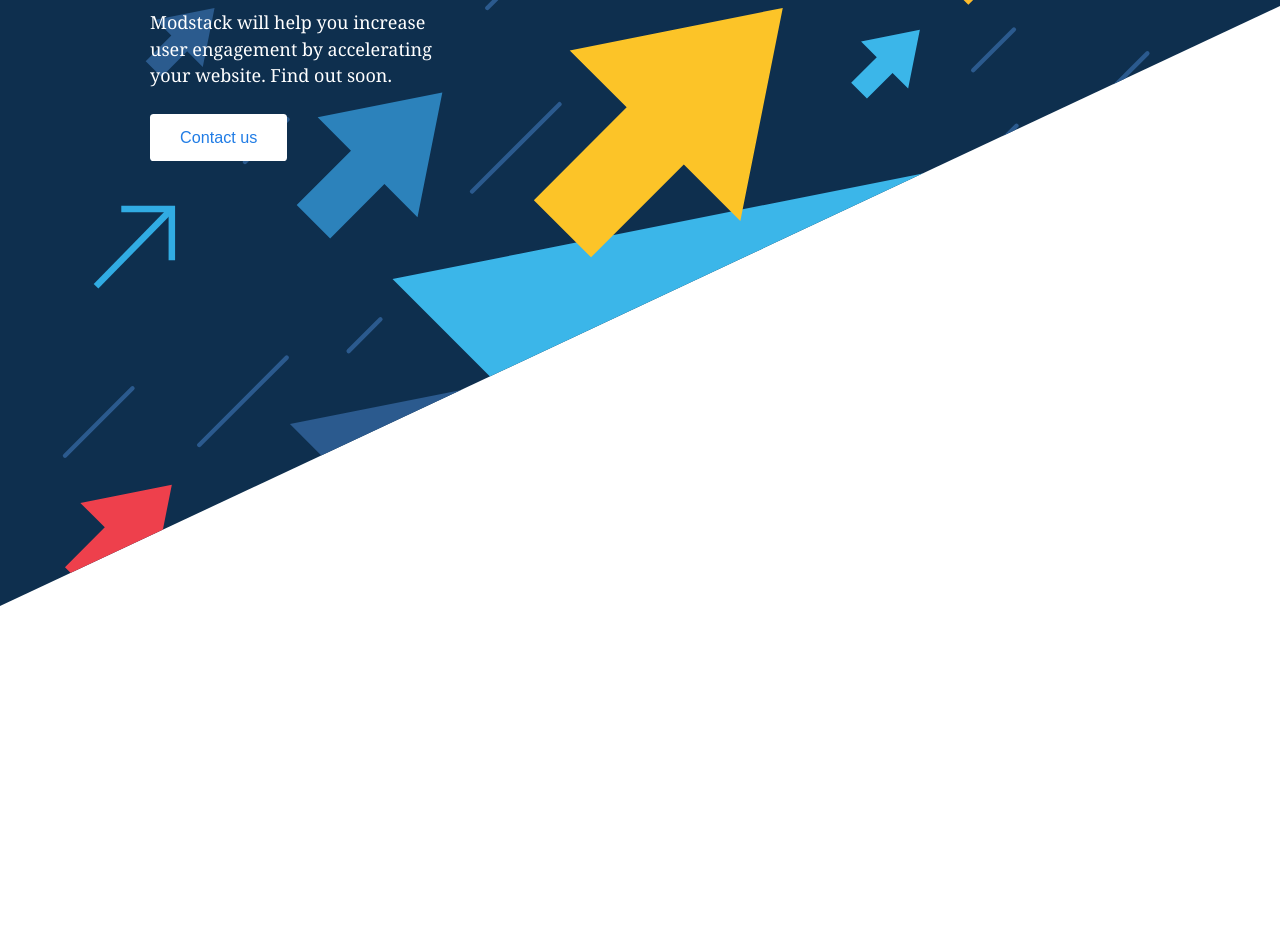
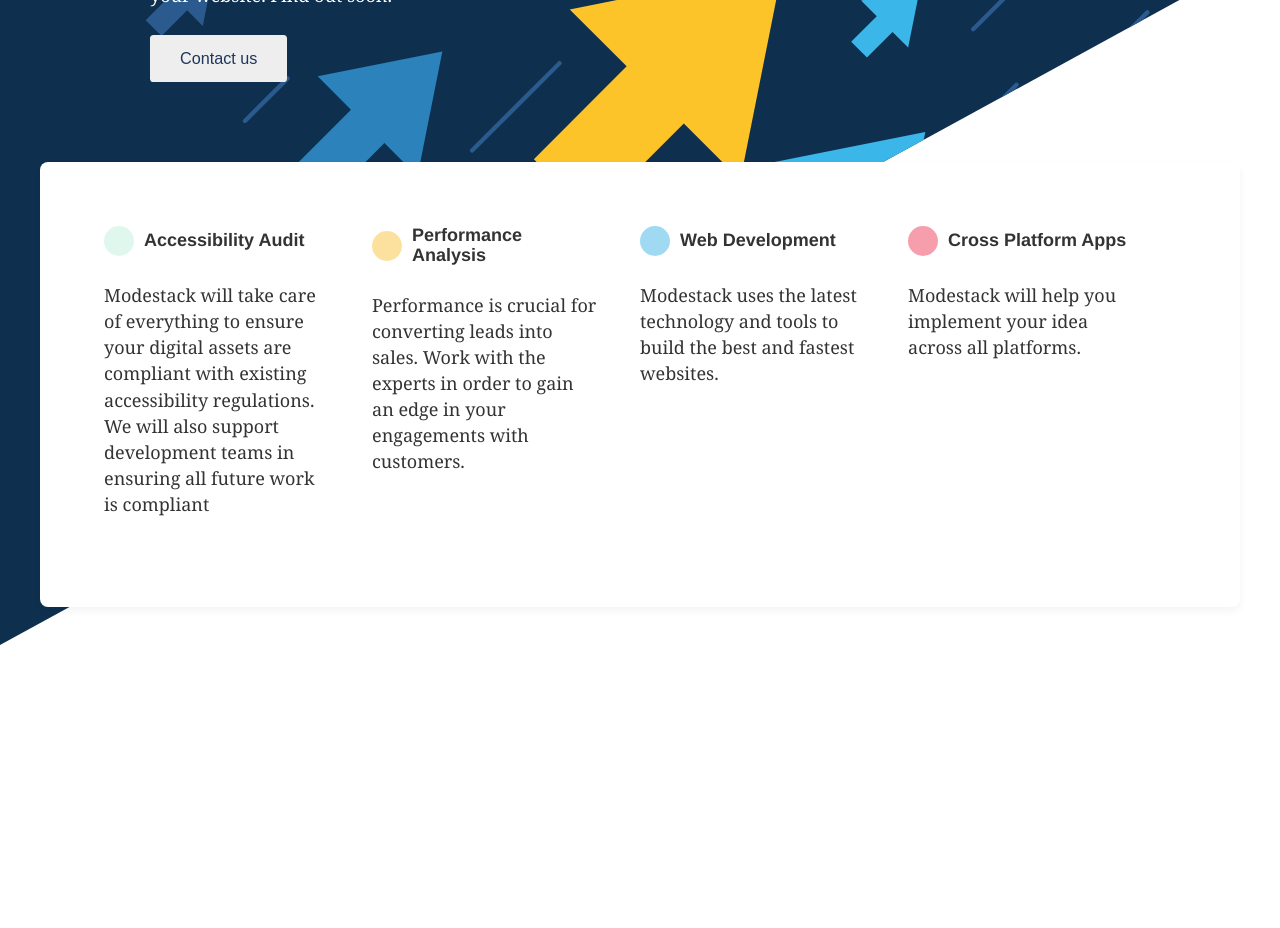
Before and after one commit to modestack/modestack.github.io, a Gatsby site: page / in a window 1280 px wide. Shown: the part 255-1183 px from the top of the page. Built offline with nearby package versions, Linux system fonts and the light colour scheme; Gatsby itself is replaced by a stand-in of ours.

Commit message:
add services

```diff
--- a/src/components/banners/arrows.module.scss
+++ b/src/components/banners/arrows.module.scss
@@ -1,9 +1,14 @@
 .arrows {
-
   position: absolute;
-  top: 61px;
+  top: 20px;
   width: 100%;
   height: 500px;
   z-index: -1;
-  clip-path: polygon(0 0, 100% 0, 100% 200px, 0 800px);
 }
+.mask {
+  position: absolute;
+  top: 0;
+  width: 100%;
+  z-index: -1;
+  clip-path: polygon(0 0, 100% 0, 100% 200px, 0 900px);
+}
--- a/src/components/common/link/link.module.scss
+++ b/src/components/common/link/link.module.scss
@@ -1,7 +1,7 @@
 @import '../../../styles/colors';
 .link {
   padding: 12px 30px;
-  background-color: #207ce5;
+  background-color: $light-blue;
   border-radius: .2rem;
   display: inline-block;
   color: #ffffff;
--- a/src/components/header/header.module.scss
+++ b/src/components/header/header.module.scss
@@ -1,11 +1,12 @@
 @import '../../styles/spacing';
 @import '../../styles/variables';
+@import '../../styles/colors';
 .header {
   transition: 300ms;
   padding: 15px 0;
   border-bottom: 1px solid rgba(255,255,255,0.2);
   text-align: left;
-  background-color: #0e2f4e;
+  background-color: $darker-blue;
 }
 .headerContent {
   display: flex;
--- a/src/components/hero/_hero.module.scss
+++ b/src/components/hero/_hero.module.scss
@@ -1,17 +1,5 @@
 @import '../../styles/spacing';
-.skewedBackground {
-  transform: skewY(-29deg);
-  -webkit-transform: skewY(-29deg);
-  background-image: linear-gradient(-89deg, #1ca0f2 0%, #1ca0f2 30%, rgb(32,124,229));
-  height: 900px;
-  overflow: hidden;
-  width: 100%;
-  position: absolute;
-  top: 0;
-  transform-origin: 0;
-  -webkit-transform-origin: 0;
-  z-index: -1;
-}
+
 .tagline {
   color: #ffffff;
   max-width: 300px;
--- a/src/components/hero/hero.js
+++ b/src/components/hero/hero.js
@@ -1,6 +1,6 @@
 import React from 'react';
 import styles from './_hero.module.scss';
-import { Link } from "../common/link/link";
+import { Link, SecondaryLink } from "../common/link/link";
 import Arrows from '../../components/banners/arrows';
 
 const Hero = () => {
@@ -9,12 +9,12 @@
       <Arrows/>
       <div className={styles.introContainer}>
         <div className={styles.tagline}>
-          <h1>Modstack will make your site fast and delightful</h1>
-          <p>Modstack will help you increase user engagement by accelerating your website.
+          <h1>We make super fast websites</h1>
+          <p>Modestack will help you increase user engagement by accelerating your website.
 
             Find out soon.</p>
         </div>
-        <Link title='Contact us' link='mailto:info@modestack.co' backgroundColor='#fff' textColor='#207CE5'/>
+        <SecondaryLink title='Contact us' link='mailto:info@modestack.co'/>
       </div>
 
     </div>
--- /dev/null
+++ b/src/components/icons/circle.js
@@ -0,0 +1,11 @@
+import React from 'react';
+
+const CircleIcon = ({fillColor = '#C2F0DC', opacity = .5}) => (
+  <svg viewBox="0 0 48 48" opacity={opacity} preserveAspectRatio="xMidYMid meet" xmlns="http://www.w3.org/2000/svg">
+    <g fill="none">
+      <circle cx="24" cy="24" r="24" fill={fillColor}></circle>
+    </g>
+  </svg>
+);
+
+export default CircleIcon;
--- a/src/components/nav/nav.module.scss
+++ b/src/components/nav/nav.module.scss
@@ -8,7 +8,6 @@
   margin-right: 10px;
   @media (min-width: $large) {
     width: 70%;
-    max-width: 400px;
     margin-right: auto;
   }
   ul {
@@ -26,6 +25,7 @@
     font-size: 18px;
     flex-direction: column;
     @media (min-width: $large) {
+      max-width: 400px;
       height: auto;
       display: flex;
       position: static;
@@ -33,7 +33,7 @@
       right: auto;
       flex-direction: row;
       width: 100%;
-      justify-content: space-around;
+      justify-content: space-between;
     }
   }
   li {
--- /dev/null
+++ b/src/components/services-summary/index.js
@@ -0,0 +1,42 @@
+import React from 'react';
+import styles from './services-summary.module.scss';
+import Circle from '../../components/icons/circle';
+
+const ServiceTitle = ({title, color}) => (
+  <div className={styles.summaryItemHeader}>
+    <div className={styles.icon}>
+      <Circle fillColor={color}/>
+    </div>
+    <h2>{title}</h2>
+  </div>
+);
+
+export const ServicesSummary = () => {
+  return (
+    <div className={styles.servicesContainer}>
+      <div className={styles.summaryItem}>
+        <ServiceTitle color='#C2F0DC' title='Accessibility Audit'/>
+        <p>Modestack will take care of everything to ensure your digital assets are compliant with existing accessibility regulations.
+          We will also support development teams in ensuring all future work is compliant</p>
+      </div>
+      <div className={styles.summaryItem}>
+        <ServiceTitle color='#FBC33D' title='Performance Analysis'/>
+        <p>
+          Performance is crucial for converting leads into sales. Work with the experts in order to gain an edge in your engagements with customers.
+        </p>
+      </div>
+      <div className={styles.summaryItem}>
+        <ServiceTitle color='#43b7e7' title='Web Development'/>
+        <p>
+          Modestack uses the latest technology and tools to build the best and fastest websites.
+        </p>
+      </div>
+      <div className={styles.summaryItem}>
+        <ServiceTitle color='#F0405E' title='Cross Platform Apps'/>
+        <p>
+          Modestack will help you implement your idea across all platforms.
+        </p>
+      </div>
+    </div>
+  )
+};
--- /dev/null
+++ b/src/components/services-summary/services-summary.module.scss
@@ -0,0 +1,31 @@
+@import '../../styles/colors';
+
+.servicesContainer {
+  box-shadow: rgba(8, 35, 51, 0.05) 0px 4px 8px;
+  display: flex;
+  background: white;
+  border-radius: 8px;
+  padding: 64px;
+  max-width: 1200px;
+  margin: 0 auto;
+  justify-content: space-around;
+
+}
+.summaryItem {
+  flex: 1;
+  margin-right: 40px;
+  h2 {
+    font-size: 18px;
+    margin-bottom: 0;
+  }
+}
+.summaryItemHeader {
+  display: flex;
+  align-items: center;
+  margin-bottom: 26px;
+}
+.icon {
+  width: 30px;
+  height: 30px;
+  margin-right: 10px;
+}
--- a/src/pages/index.js
+++ b/src/pages/index.js
@@ -2,6 +2,7 @@
 import config from '../../site-config';
 import Subscription from '../components/subscription/subscription';
 import Hero from '../components/hero/hero';
+import {ServicesSummary} from '../components/services-summary/index';
 
 
 const removeSubscription = () => {
@@ -27,6 +28,7 @@
             <div>
                 <Hero/>
                 {subscription}
+                <ServicesSummary></ServicesSummary>
             </div>
         )
     }
--- a/src/styles/base.scss
+++ b/src/styles/base.scss
@@ -243,6 +243,7 @@
 }
 
 body {
+  background-color: #eee;
   color: $darker-blue;
   font-family: georgia, serif;
   font-weight: normal;
--- a/src/styles/colors.scss
+++ b/src/styles/colors.scss
@@ -1,4 +1,4 @@
 $light-blue: #1DA1F2;
 $dark-blue: #207ce5;
-$darker-blue: #1E365C;
+$darker-blue: #0e2f4e;
 $light-grey: #eeeeee;
--- a/src/styles/theme.scss
+++ b/src/styles/theme.scss
@@ -1,3 +1,5 @@
+@import './colors';
+
 .c-card-corner {
   min-height: 100%;
   width: 100%;
@@ -22,3 +24,6 @@
   width: 300px;
   padding: 2rem;
 }
+body {
+  background-color: $light-grey;
+}
```
Also changed, not shown: src/components/banners/arrows.js (+98 -80 lines), src/assets/svgs/circle.svg (added), 1 other file.
